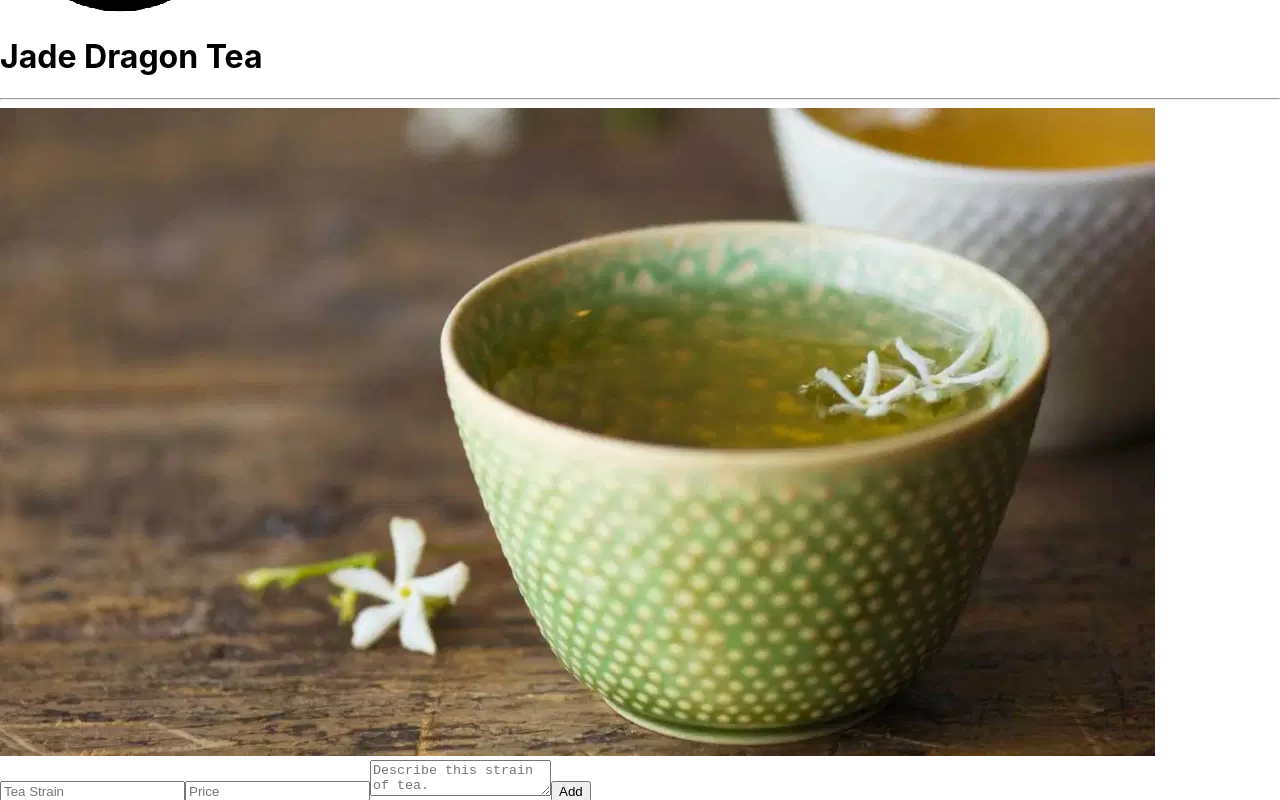
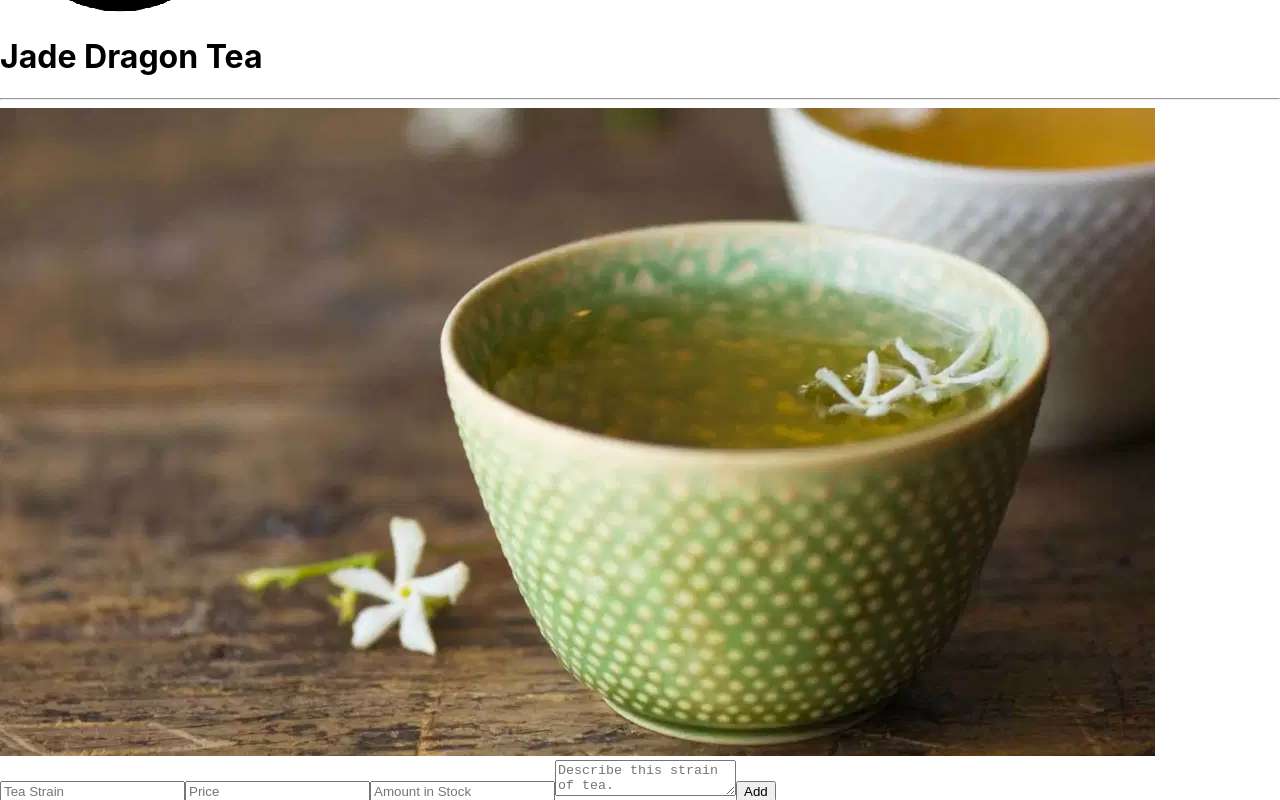
Before and after one commit to TrevorH08/inventory-tracker, a React (Create React App) app: page / in a window 1280 px wide. Both pictures are taken after a click on the button "Add Tea". Shown: the part 228-1028 px from the top of the page. Built offline with nearby package versions, Linux system fonts and the light colour scheme.

Commit message:
adjust Tea constructor, add full details file

```diff
--- a/src/components/NewTeaForm.js
+++ b/src/components/NewTeaForm.js
@@ -14,6 +14,10 @@ function NewTeaForm(props){
           type='text'
           name='price'
           placeholder='Price' />
+        <input
+          type='number'
+          name='stock'
+          placeholder='Amount in Stock' />
         <textarea
           name='description'
           placeholder='Describe this strain of tea.' />
@@ -27,6 +31,7 @@ function NewTeaForm(props){
     props.onNewTeaCreation({
       name: event.target.name.value,
       price: event.target.price.value,
+      stock: event.target.stock.value,
       description: event.target.description.value,
       id: v4()
     });
--- a/src/components/Tea.js
+++ b/src/components/Tea.js
@@ -4,18 +4,24 @@ import PropTypes from "prop-types";
 function Tea(props){
   return (
     <React.Fragment>
-      <h3>{props.name}</h3>
-      <h3>{props.price}</h3>
-      <p><em>{props.description}</em></p>
-      <hr/>
+      <div onClick = {() => props.whenTeaClicked(props.id)}>
+        <h2>{props.name}</h2>
+        <h3>{props.price}</h3>
+        <h3>{props.stock}lbs in stock</h3>
+        <p><em>{props.description}</em></p>
+        <hr/>
+      </div>
     </React.Fragment>
   );
 }
 
 Tea.propTypes = {
-  name: PropTypes.string.isRequired,
-  price: PropTypes.string.isRequired,
-  description: PropTypes.string.isRequired
+  name: PropTypes.string,
+  price: PropTypes.string,
+  stock: PropTypes.int,
+  description: PropTypes.string,
+  id: PropTypes.string,
+  whenTeaClicked: PropTypes.func
 };
 
 export default Tea;
--- a/src/components/TeaList.js
+++ b/src/components/TeaList.js
@@ -29,6 +29,7 @@ function TeaList(props){
           whenTeaClicked = { props.onTeaSelection }
           name={tea.name}
           price={tea.price}
+          stock={tea.stock}
           description={tea.description}
           key={tea.id}/>
       )}
```
Also changed, not shown: src/components/TeaDetail.js (+11 -0 lines).
